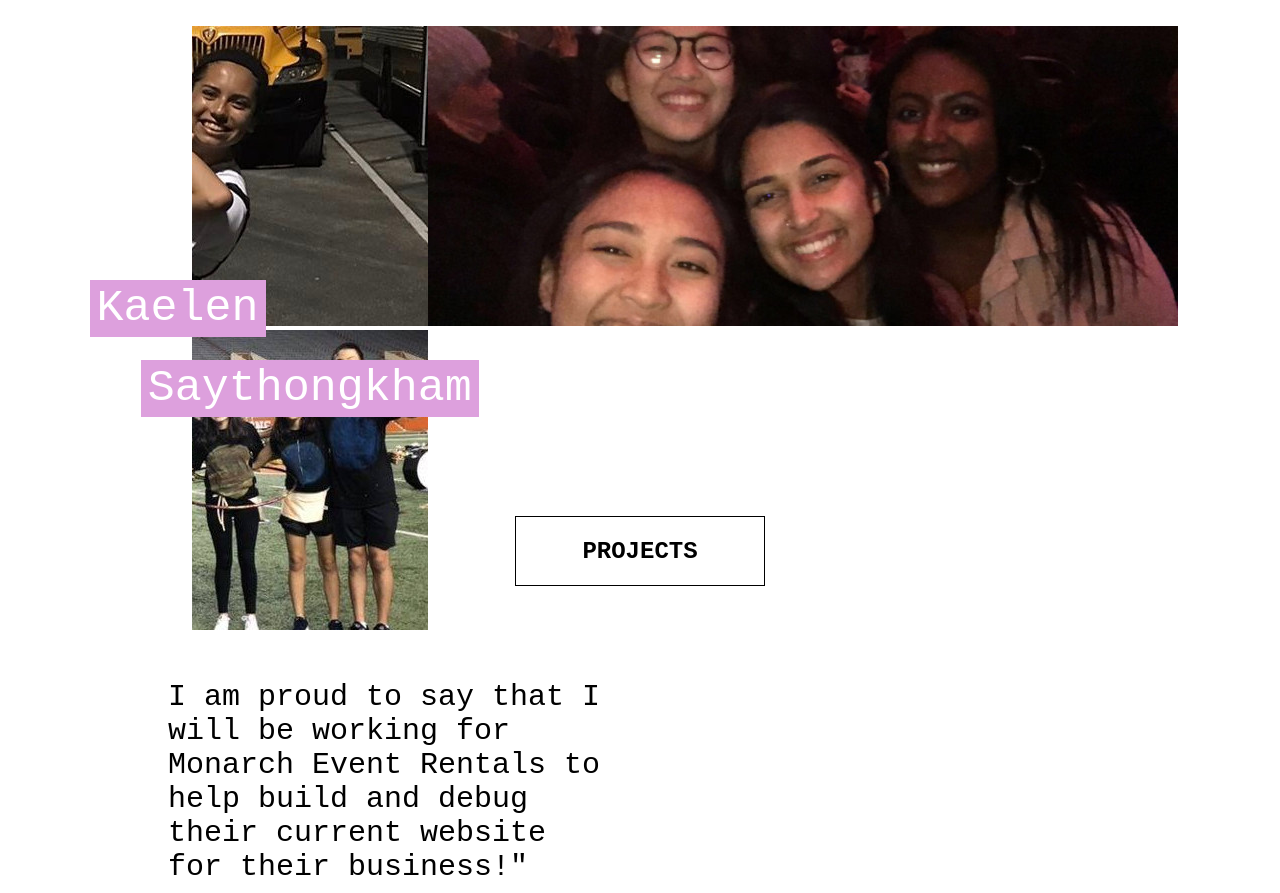
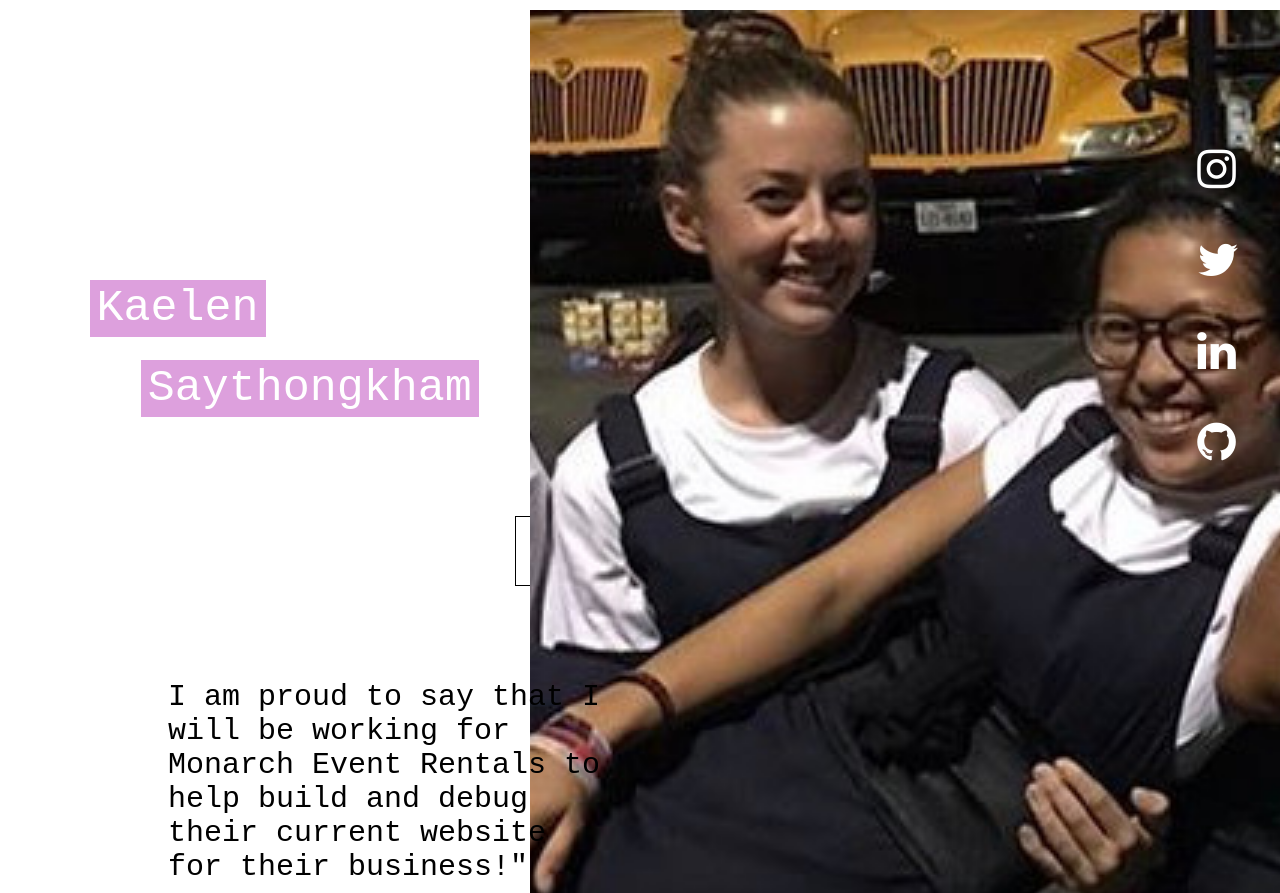
Before and after one commit to kaelens/kaelens.github.io, a plain HTML site: page index.html in a window 1280 px wide. Shown: the top 893 px of the page. Drawn offline with nearby package versions, Linux system fonts and the light colour scheme; a script that the page names is missing.

Commit message:
Update main.css

```diff
--- a/main.css
+++ b/main.css
@@ -1,15 +1,17 @@
 .container {
   overflow: hidden;
   position: absolute;
-  width: 85%;
+  width: 750px;
   right: 0px;
   top: 10px;
   float: right;
     }
 .banner {
-  width: 100%;
+  width: 300%;
 }
 .container ul {
+  padding: 0px;
+  margin: 0px;
   list-style:none;
     }
 .container li {
```
